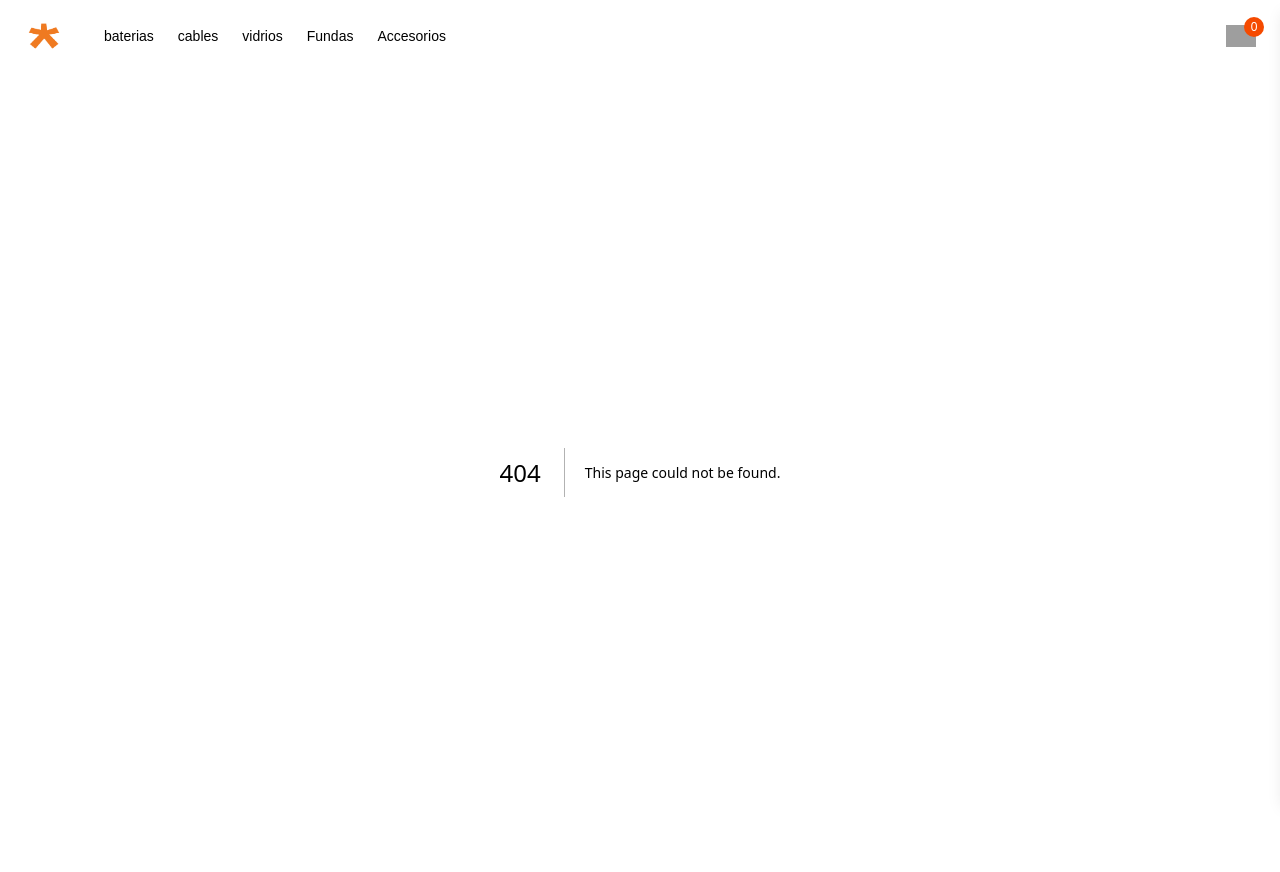
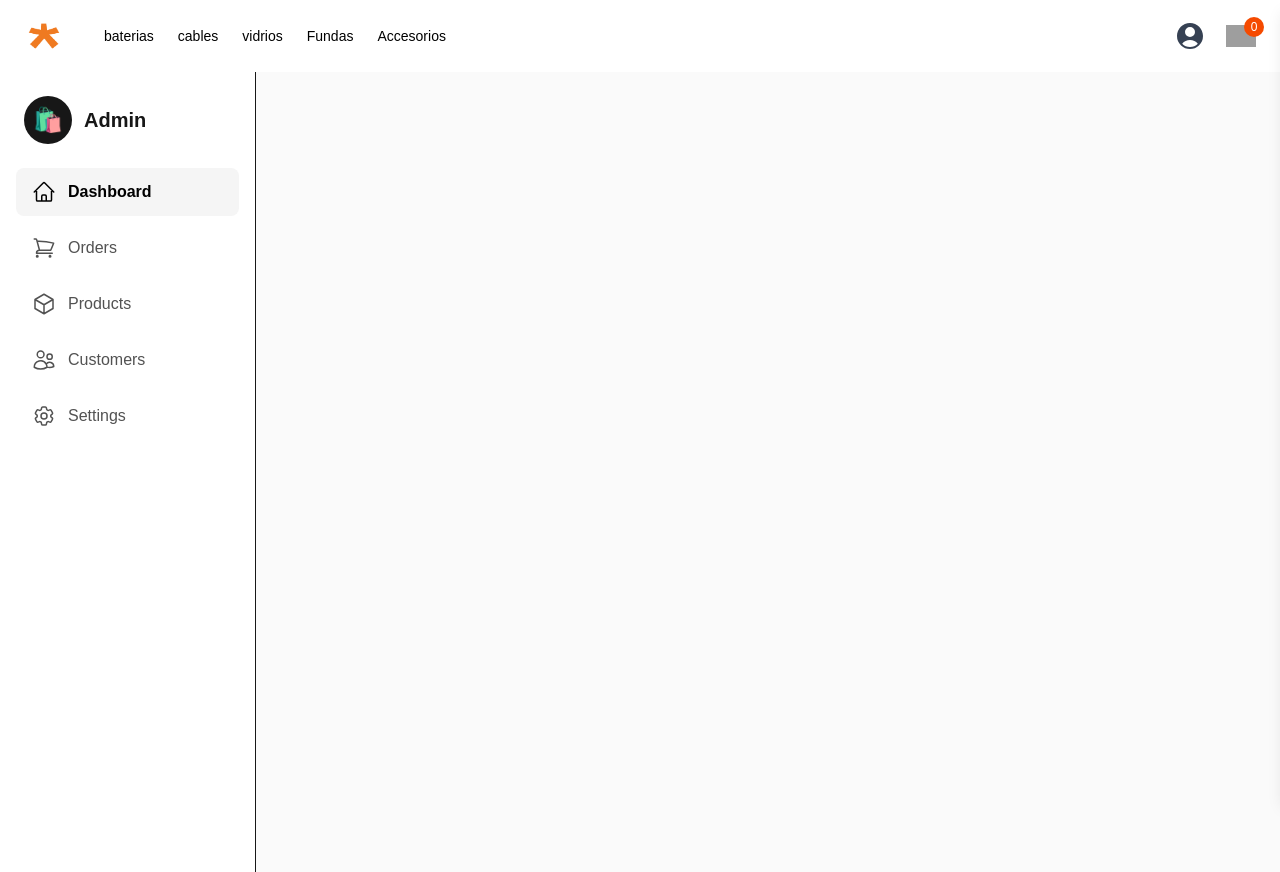
Before and after one commit to JoaquinSabater/EcommerceCPF, a Next.js app: page /admin in a window 1280 px wide. Before the commit this address had no page. Built offline with nearby package versions, Linux system fonts and the light colour scheme; grey boxes are pictures that could not be loaded.

Commit message:
Arranca el apartado admin dentro del carrito

```diff
--- /dev/null
+++ b/src/app/admin/layout.tsx
@@ -0,0 +1,10 @@
+import AdminNavBar from '@/components/AdminNavBar/AdminNavBar';
+
+export default function AdminLayout({ children }: { children: React.ReactNode }) {
+  return (
+    <div className="flex">
+      <AdminNavBar />
+      <main className="flex-1 min-h-screen bg-neutral-50 p-8">{children}</main>
+    </div>
+  );
+}
--- /dev/null
+++ b/src/app/admin/page.tsx
@@ -0,0 +1,5 @@
+export default function Baterias() {
+  return (
+    <div></div>
+  );
+}
--- /dev/null
+++ b/src/app/api/dolar/route.ts
@@ -0,0 +1,7 @@
+import { NextResponse } from 'next/server';
+import { getDolar } from '@/data/data';
+
+export async function GET() {
+  const valor = await getDolar();
+  return NextResponse.json({ dolar: valor });
+}
--- /dev/null
+++ b/src/components/AdminNavBar/AdminNavBar.tsx
@@ -0,0 +1,47 @@
+'use client';
+
+import { HomeIcon, ShoppingCartIcon, CubeIcon, UsersIcon, ChartBarIcon, Cog6ToothIcon } from '@heroicons/react/24/outline';
+import Link from 'next/link';
+import { usePathname } from 'next/navigation';
+
+const menu = [
+  { title: 'Dashboard', path: '/admin', icon: <HomeIcon className="w-6 h-6" /> },
+  { title: 'Orders', path: '/admin/orders', icon: <ShoppingCartIcon className="w-6 h-6" /> },
+  { title: 'Products', path: '/admin/products', icon: <CubeIcon className="w-6 h-6" /> },
+  { title: 'Customers', path: '/admin/customers', icon: <UsersIcon className="w-6 h-6" /> },
+  { title: 'Settings', path: '/admin/settings', icon: <Cog6ToothIcon className="w-6 h-6" /> },
+];
+
+export default function AdminNavBar() {
+  const pathname = usePathname();
+
+  return (
+    <aside className="h-screen w-64 bg-white border-r flex flex-col">
+      <div className="flex items-center gap-3 px-6 py-6">
+        <div className="rounded-full bg-neutral-900 w-12 h-12 flex items-center justify-center">
+          <span className="text-white text-2xl font-bold">🛍️</span>
+        </div>
+        <span className="font-bold text-xl">Admin</span>
+      </div>
+      <nav className="flex-1 px-4">
+        <ul className="space-y-2">
+          {menu.map((item) => (
+            <li key={item.title}>
+              <Link
+                href={item.path}
+                className={`flex items-center gap-3 px-4 py-3 rounded-lg transition ${
+                  pathname === item.path
+                    ? 'bg-neutral-100 font-semibold text-black'
+                    : 'text-neutral-600 hover:bg-neutral-50'
+                }`}
+              >
+                {item.icon}
+                <span>{item.title}</span>
+              </Link>
+            </li>
+          ))}
+        </ul>
+      </nav>
+    </aside>
+  );
+}
--- a/src/components/NavBar/CartSidebar.tsx
+++ b/src/components/NavBar/CartSidebar.tsx
@@ -13,7 +13,22 @@ export default function CartSidebar({ isOpen, onClose }: { isOpen: boolean; onCl
   const { cart, changeQuantity } = useCart();
   const router = useRouter();
 
-  const dolar = Number(process.env.NEXT_PUBLIC_DOLAR || 1);
+  const [dolar, setDolar] = useState<number>(1);
+
+  useEffect(() => {
+    async function fetchDolar() {
+      try {
+        const res = await fetch('/api/dolar');
+        const data = await res.json();
+        setDolar(data.dolar || 1);
+      } catch (e) {
+        setDolar(1);
+      }
+    }
+    fetchDolar();
+  }, []);
+
+  console.log('Dolar value:', dolar);
 
   const totalUSD = cart.reduce(
     (sum, item) => sum + (item.cantidad * item.precio_venta) / dolar,
--- a/src/components/NavBar/MobileMenu.tsx
+++ b/src/components/NavBar/MobileMenu.tsx
@@ -2,7 +2,7 @@
 
 import { useState } from 'react';
 import Link from 'next/link';
-import { XMarkIcon, ChevronDownIcon, ChevronUpIcon } from '@heroicons/react/24/outline';
+import { XMarkIcon, ChevronDownIcon, ChevronUpIcon, UserCircleIcon } from '@heroicons/react/24/outline';
 import Search from './Search';
 
 type MenuItem = {
@@ -32,10 +32,20 @@ export default function MobileMenu({ menu }: { menu: MenuItem[] }) {
 
       {isOpen && (
         <div className="fixed inset-0 z-50 bg-white p-4 space-y-6 overflow-y-auto">
-          {/* Close button */}
-          <div className="flex justify-start">
+          {/* Top bar: Close + User */}
+          <div className="flex justify-between items-center">
             <button onClick={() => setIsOpen(false)} className="p-2 border rounded text-black bg-white">
               <XMarkIcon className="h-6 w-6" />
+            </button>
+            <button
+              onClick={() => {
+                setIsOpen(false);
+                window.location.href = '/admin';
+              }}
+              className="p-1"
+              aria-label="Panel de administración"
+            >
+              <UserCircleIcon className="h-8 w-8 text-gray-700 hover:text-orange-600 transition" />
             </button>
           </div>
 
--- a/src/components/NavBar/NavBar.tsx
+++ b/src/components/NavBar/NavBar.tsx
@@ -7,7 +7,7 @@ import MobileMenu from './MobileMenu';
 import { useCart } from '@/components/CartContext';
 import { usePathname, useRouter } from 'next/navigation';
 import CartSidebar from './CartSidebar';
-import { ChevronRightIcon } from '@heroicons/react/24/solid';
+import { ChevronRightIcon, UserCircleIcon } from '@heroicons/react/24/solid';
 
 export default function NavBar() {
   const [cartOpen, setCartOpen] = useState(false);
@@ -118,8 +118,17 @@ export default function NavBar() {
         </ul>
       </div>
 
-      {/* Columna derecha: Cart */}
-      <div className="flex flex-1 justify-end">
+      {/* Columna derecha: User + Cart */}
+      <div className="flex flex-1 justify-end items-center gap-4">
+        {/* Botón usuario (solo desktop) */}
+        <button
+          onClick={() => router.push('/admin')}
+          className="hidden md:block p-1"
+          aria-label="Panel de administración"
+        >
+          <UserCircleIcon className="w-8 h-8 text-gray-700 hover:text-orange-600 transition" />
+        </button>
+        {/* Botón carrito */}
         <button onClick={() => setCartOpen(true)} className="relative">
           <Image
             src="/cart.svg"
--- a/src/data/data.ts
+++ b/src/data/data.ts
@@ -14,3 +14,8 @@ export async function getArticulosPorPadreConStock(padre: string): Promise<Artic
   );
   return rows as Articulo[];
 }
+
+export async function getDolar(): Promise<number> {
+  const dolar = process.env.DOLAR;
+  return dolar ? parseFloat(dolar) : 1;
+}
```
